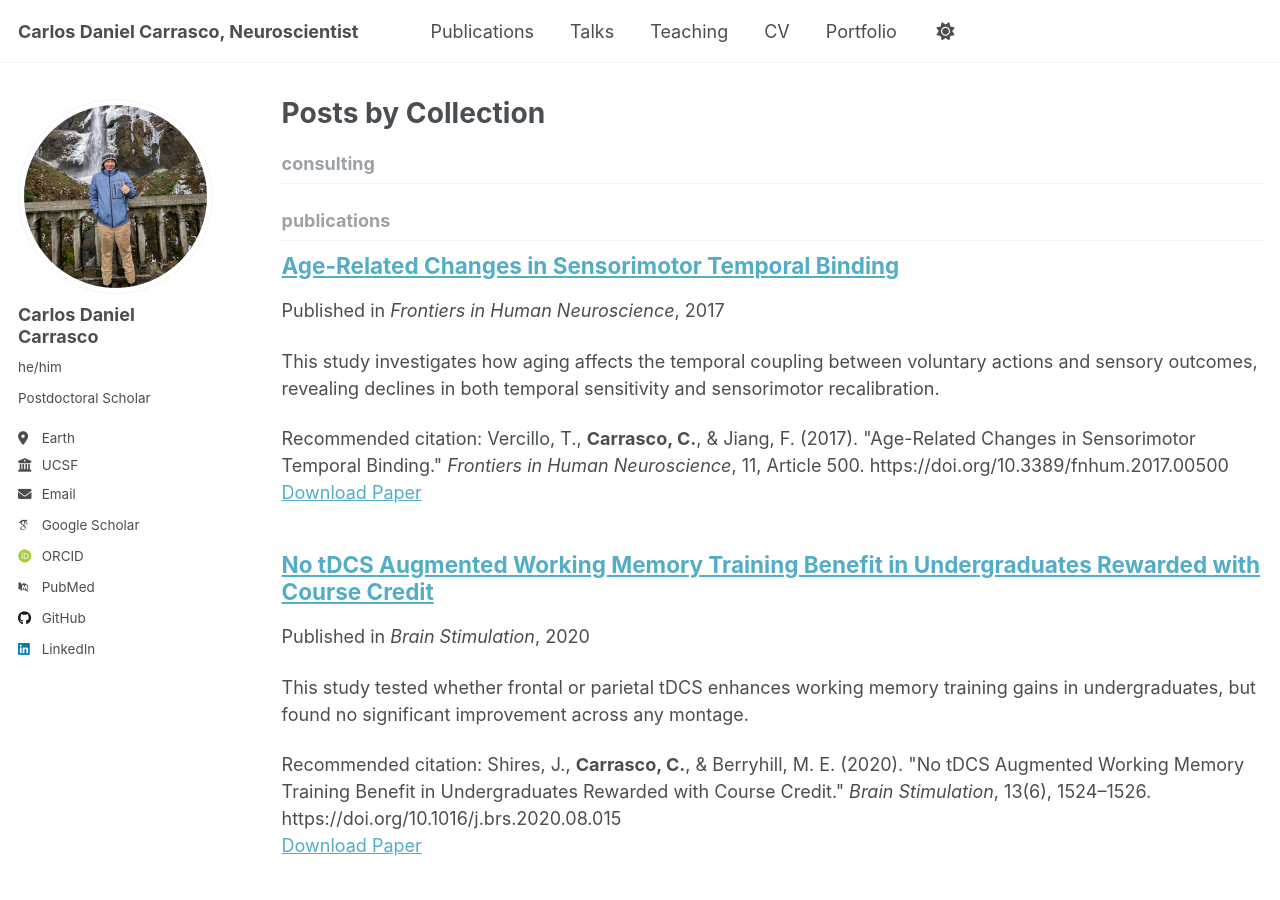
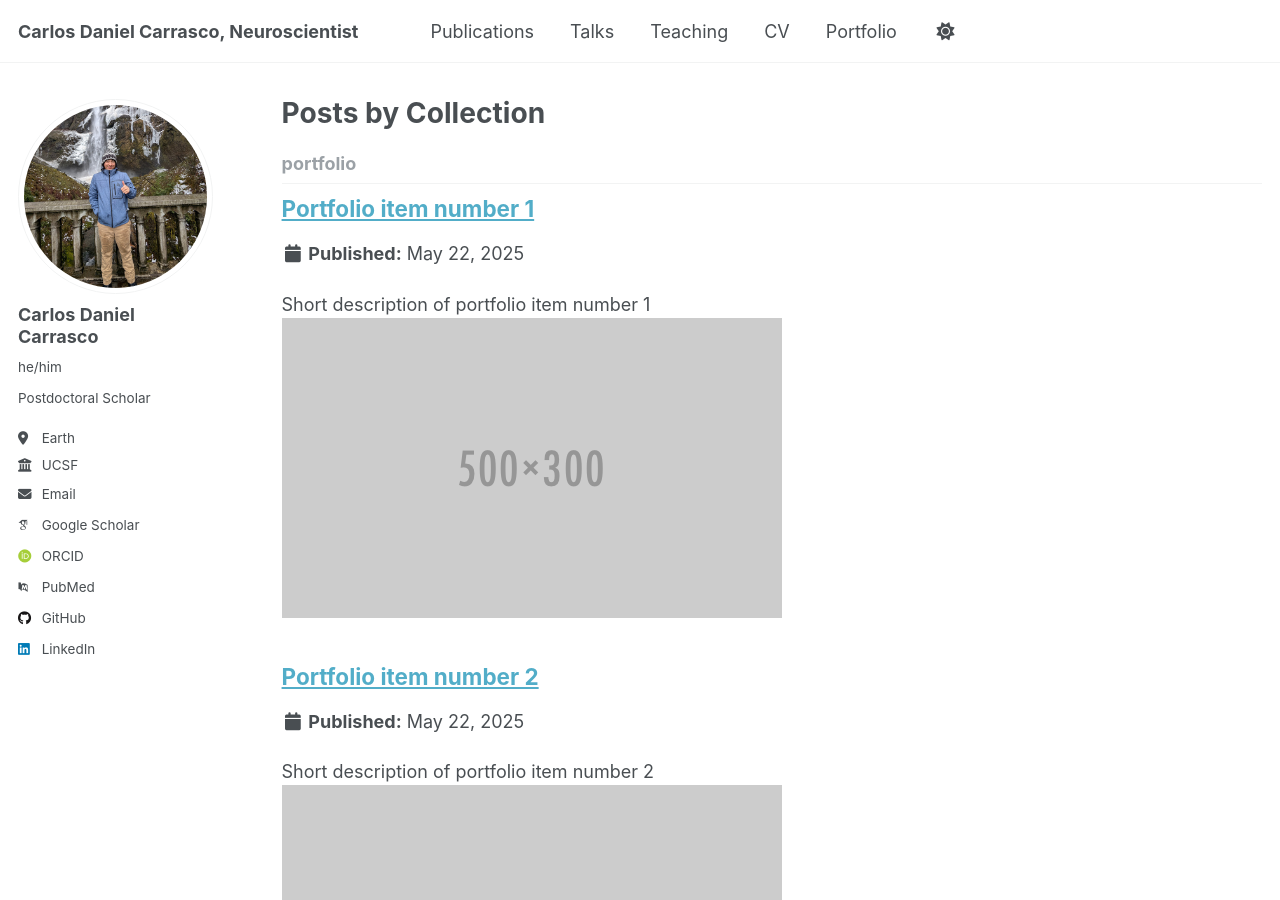
Before and after one commit to mojorisin24/mojorisin24.github.io, a Jekyll site: the page built from _pages/collection-archive.html, in a window 1280 px wide and 900 px high. Built offline with Jekyll 4.4.1, drawn with Linux system fonts in a browser that asks for light colours; some web fonts are replaced; some of the changed lines change nothing that is shown.

```diff
--- a/_config.yml
+++ b/_config.yml
@@ -220,7 +220,7 @@
   publications:
     output: true
     permalink: /:collection/:path/
-  consulting:
+  portfolio:
     output: true
     permalink: /:collection/:path/
   talks:
```
